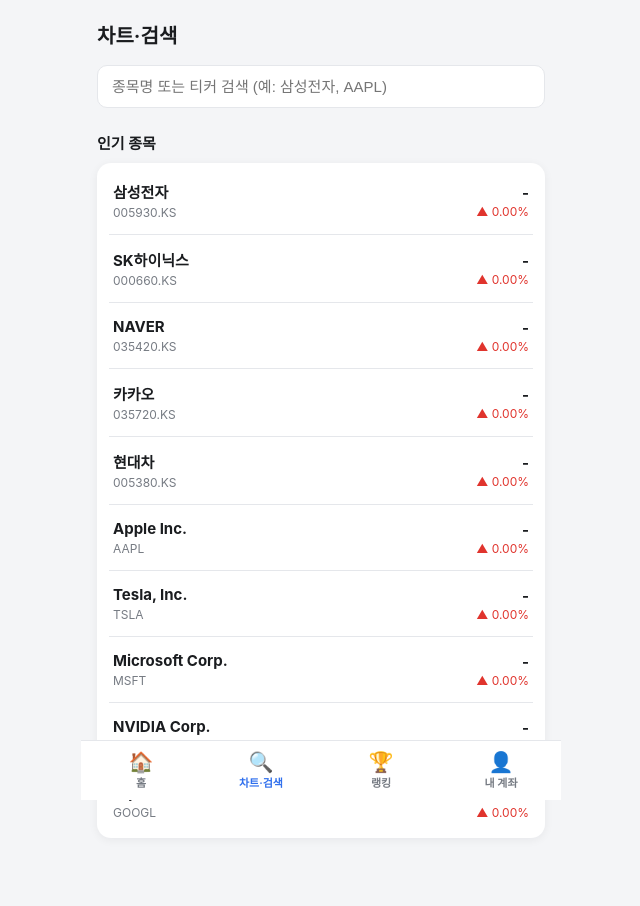
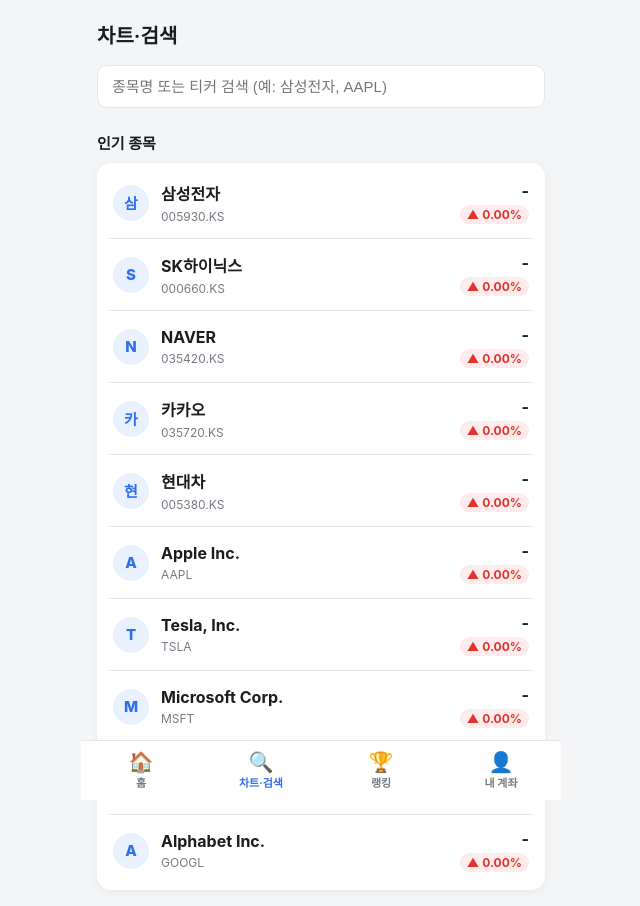
Before and after one commit to hyeonsolyang16-cyber/bebold, a React (Vite) app in the folder client/: page /search in a window 1280 px wide. Shown: the top 906 px of the page, without its empty margins (319-959 px from the left). Built offline with nearby package versions, Linux system fonts and the light colour scheme; no server answers; sample sign-in values are in the browser's storage.

Commit message:
feat: show real company names in quotes, redesign stock cards Toss-style
- Fix Yahoo quote/getQuote to use meta.longName/shortName instead of raw symbol
- Redesign StockCard with circular avatar, bold company name, pill-style change badge

```diff
--- a/client/src/components/StockCard.jsx
+++ b/client/src/components/StockCard.jsx
@@ -6,18 +6,35 @@ function formatPrice(price, currency) {
   return `$${price.toLocaleString(undefined, { minimumFractionDigits: 2, maximumFractionDigits: 2 })}`;
 }
 
-export default function StockCard({ symbol, name, price, changePercent, currency }) {
+export default function StockCard({ symbol, name, price, changePercent, currency, mock, starred, onToggleStar }) {
   const navigate = useNavigate();
   const up = (changePercent ?? 0) >= 0;
   return (
     <div className="stock-card" onClick={() => navigate(`/stock/${encodeURIComponent(symbol)}`)} role="button">
+      {onToggleStar && (
+        <button
+          type="button"
+          className="star-btn"
+          aria-label={starred ? '관심 종목에서 제거' : '관심 종목에 추가'}
+          onClick={(e) => {
+            e.stopPropagation();
+            onToggleStar(symbol, name);
+          }}
+        >
+          {starred ? '★' : '☆'}
+        </button>
+      )}
+      <div className="stock-avatar" aria-hidden="true">{(name || symbol).slice(0, 1)}</div>
       <div className="info">
         <span className="symbol-name">{name || symbol}</span>
-        <span className="symbol-code">{symbol}</span>
+        <span className="symbol-code">
+          {symbol}
+          {mock && <span className="mock-badge">데모 가격</span>}
+        </span>
       </div>
       <div className="price-block">
         <div className="price">{formatPrice(price, currency)}</div>
-        <div className={`change ${up ? 'up' : 'down'}`}>
+        <div className={`change-pill ${up ? 'up' : 'down'}`}>
           {up ? '▲' : '▼'} {Math.abs(changePercent ?? 0).toFixed(2)}%
         </div>
       </div>
--- a/client/src/styles/cards.css
+++ b/client/src/styles/cards.css
@@ -29,17 +29,65 @@
 .stock-card {
   display: flex;
   align-items: center;
-  justify-content: space-between;
+  gap: 12px;
   padding: 14px 4px;
   border-bottom: 1px solid var(--border);
+  cursor: pointer;
+  transition: background-color 0.12s ease;
 }
+.stock-card:active { background-color: rgba(20, 20, 30, 0.03); }
 .stock-card:last-child { border-bottom: none; }
-.stock-card .info { display: flex; flex-direction: column; gap: 3px; }
-.stock-card .symbol-name { font-weight: 700; font-size: 15px; }
-.stock-card .symbol-code { font-size: 12px; color: var(--text-muted); }
-.stock-card .price-block { text-align: right; }
-.stock-card .price { font-weight: 700; font-size: 15px; }
-.stock-card .change { font-size: 12px; margin-top: 2px; }
+
+.stock-avatar {
+  flex-shrink: 0;
+  width: 36px;
+  height: 36px;
+  border-radius: 50%;
+  background: var(--down-bg);
+  color: var(--primary);
+  font-weight: 800;
+  font-size: 15px;
+  display: flex;
+  align-items: center;
+  justify-content: center;
+}
+
+.stock-card .info {
+  flex: 1;
+  min-width: 0;
+  display: flex;
+  flex-direction: column;
+  gap: 4px;
+}
+.stock-card .symbol-name {
+  font-weight: 700;
+  font-size: 16px;
+  color: var(--text);
+  white-space: nowrap;
+  overflow: hidden;
+  text-overflow: ellipsis;
+}
+.stock-card .symbol-code {
+  font-size: 12px;
+  color: var(--text-muted);
+  display: flex;
+  align-items: center;
+  gap: 6px;
+}
+.stock-card .price-block { flex-shrink: 0; text-align: right; }
+.stock-card .price { font-weight: 700; font-size: 16px; color: var(--text); }
+.change-pill {
+  display: inline-flex;
+  align-items: center;
+  gap: 2px;
+  font-size: 12px;
+  font-weight: 700;
+  margin-top: 4px;
+  padding: 2px 7px;
+  border-radius: 999px;
+}
+.change-pill.up { color: var(--up); background: var(--up-bg); }
+.change-pill.down { color: var(--down); background: var(--down-bg); }
 
 .holding-row {
   padding: 14px 4px;
```
Also changed, not shown: 1 other file (tests, documents, lock files or other folders).
